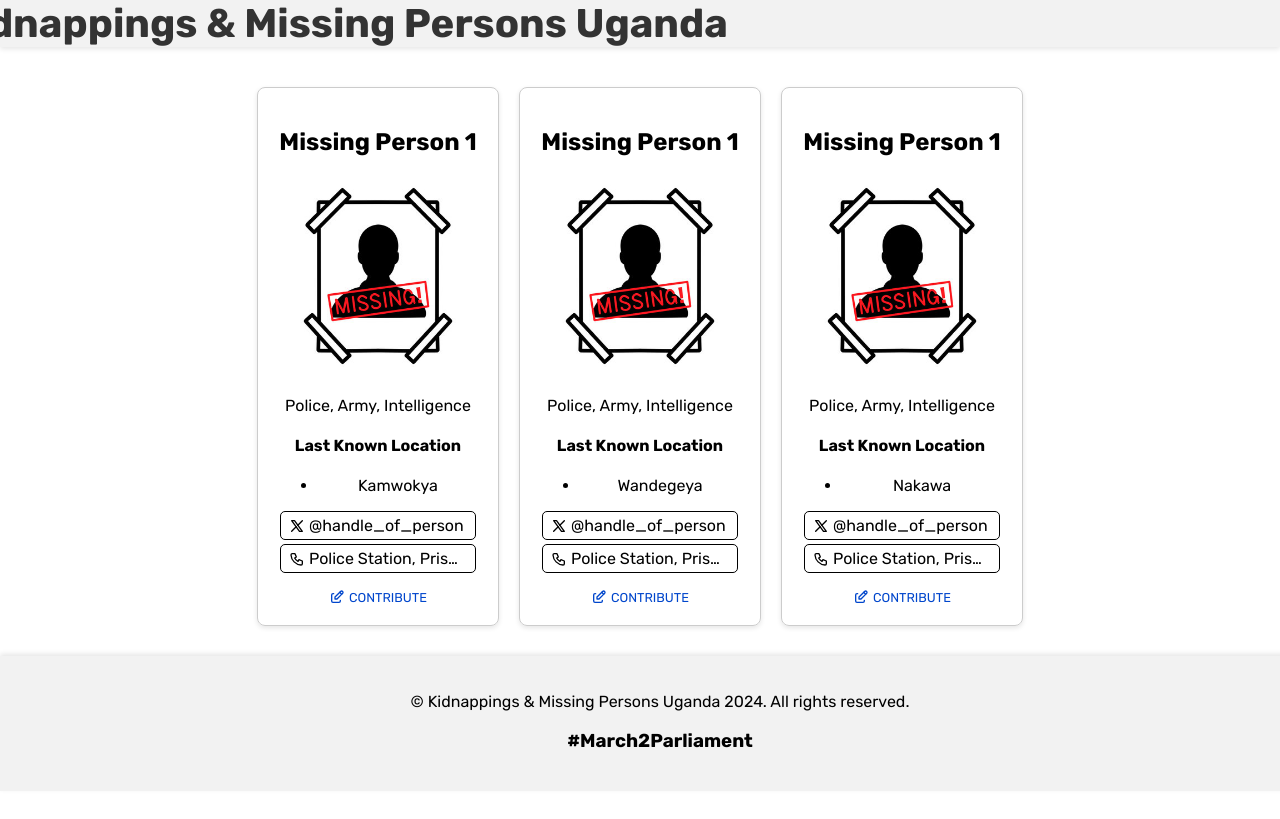
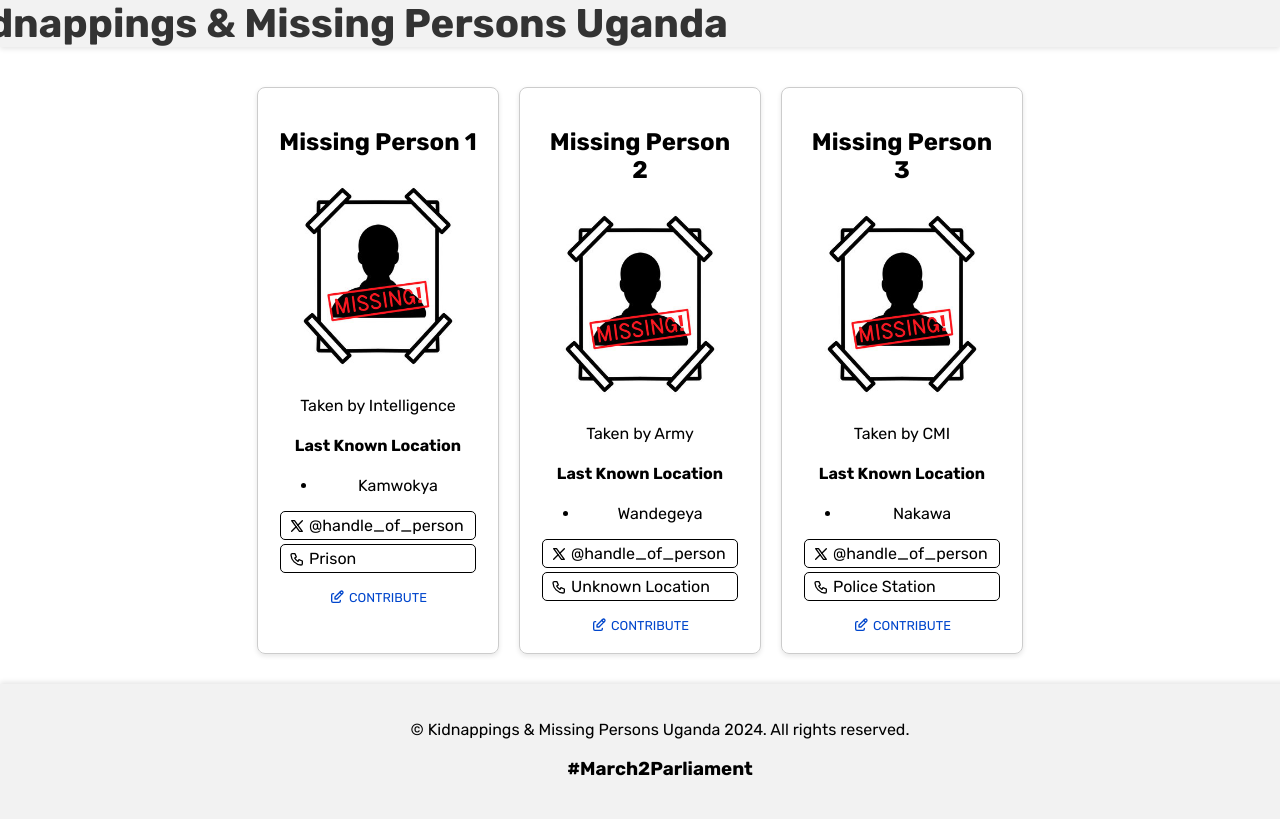
Before and after one commit to wkambale/missingpersons, a plain HTML site: page index.html in a window 1280 px wide. Shown: the top 819 px of the page. Drawn offline with Linux system fonts and the light colour scheme.

Commit message:
more latest updates

```diff
--- a/data.json
+++ b/data.json
@@ -4,28 +4,28 @@
         "name": "Missing Person 1",
         "image": "img/image_of_person.jpg",
         "last_known_location": "Kamwokya",
-        "security_organ": "Police, Army, Intelligence",
-        "holding_location": "Police Station, Prison, Unknown Location",
+        "security_organ": "Taken by Intelligence",
+        "holding_location": "Prison",
         "twitter": "@handle_of_person",
         "sex": "male"
     },
     {
         "id": 2,
-        "name": "Missing Person 1",
+        "name": "Missing Person 2",
         "image": "img/image_of_person.jpg",
         "last_known_location": "Wandegeya",
-        "security_organ": "Police, Army, Intelligence",
-        "holding_location": "Police Station, Prison, Unknown Location",
+        "security_organ": "Taken by Army",
+        "holding_location": "Unknown Location",
         "twitter": "@handle_of_person",
         "sex": "female"
     },
     {
         "id": 3,
-        "name": "Missing Person 1",
+        "name": "Missing Person 3",
         "image": "img/image_of_person.jpg",
         "last_known_location": "Nakawa",
-        "holding_location": "Police Station, Prison, Unknown Location",
-        "security_organ": "Police, Army, Intelligence",
+        "holding_location": "Police Station",
+        "security_organ": "Taken by CMI",
         "twitter": "@handle_of_person",
         "sex": "male"
     }
--- a/index.html
+++ b/index.html
@@ -151,7 +151,7 @@
   </head>
   <body>
     <div class="header">
-      <h1>Kidnappings & Missing Persons Uganda</h1>
+      <h1 class="centered-text">Kidnappings & Missing Persons Uganda</h1>
     </div>
 
     <div class="content"></div>
@@ -164,7 +164,7 @@
     <script>
       function createCard(card) {
         const twitterSvg = `<svg  xmlns="http://www.w3.org/2000/svg"  width="24"  height="24"  viewBox="0 0 24 24"  fill="none"  stroke="currentColor"  stroke-width="2"  stroke-linecap="round"  stroke-linejoin="round"  class="icon icon-tabler icons-tabler-outline icon-tabler-brand-x"><path stroke="none" d="M0 0h24v24H0z" fill="none"/><path d="M4 4l11.733 16h4.267l-11.733 -16z" /><path d="M4 20l6.768 -6.768m2.46 -2.46l6.772 -6.772" /></svg>`;
-        const locationSvg = `<svg  xmlns="http://www.w3.org/2000/svg"  width="24"  height="24"  viewBox="0 0 24 24"  fill="none"  stroke="currentColor"  stroke-width="2"  stroke-linecap="round"  stroke-linejoin="round"  class="icon icon-tabler icons-tabler-outline icon-tabler-phone"><path stroke="none" d="M0 0h24v24H0z" fill="none"/><path d="M5 4h4l2 5l-2.5 1.5a11 11 0 0 0 5 5l1.5 -2.5l5 2v4a2 2 0 0 1 -2 2a16 16 0 0 1 -15 -15a2 2 0 0 1 2 -2" /></svg>`;
+        const locationSvg = `<svg  xmlns="http://www.w3.org/2000/svg"  width="24"  height="24"  viewBox="0 0 24 24"  fill="none"  stroke="currentColor"  stroke-width="2"  stroke-linecap="round"  stroke-linejoin="round"  class="icon icon-tabler icons-tabler-outline icon-tabler-location"><path stroke="none" d="M0 0h24v24H0z" fill="none"/><path d="M5 4h4l2 5l-2.5 1.5a11 11 0 0 0 5 5l1.5 -2.5l5 2v4a2 2 0 0 1 -2 2a16 16 0 0 1 -15 -15a2 2 0 0 1 2 -2" /></svg>`;
         const editSvg = `<svg  xmlns="http://www.w3.org/2000/svg"  width="24"  height="24"  viewBox="0 0 24 24"  fill="none"  stroke="currentColor"  stroke-width="2"  stroke-linecap="round"  stroke-linejoin="round"  class="icon icon-tabler icons-tabler-outline icon-tabler-edit"><path stroke="none" d="M0 0h24v24H0z" fill="none"/><path d="M7 7h-1a2 2 0 0 0 -2 2v9a2 2 0 0 0 2 2h9a2 2 0 0 0 2 -2v-1" /><path d="M20.385 6.585a2.1 2.1 0 0 0 -2.97 -2.97l-8.415 8.385v3h3l8.385 -8.415z" /><path d="M16 5l3 3" /></svg>`;
 
         const locations = Array.isArray(card.last_known_location)
```
Also changed, not shown: this/data.json (+8 -8 lines), this/index.html (+2 -2 lines), README.md.
